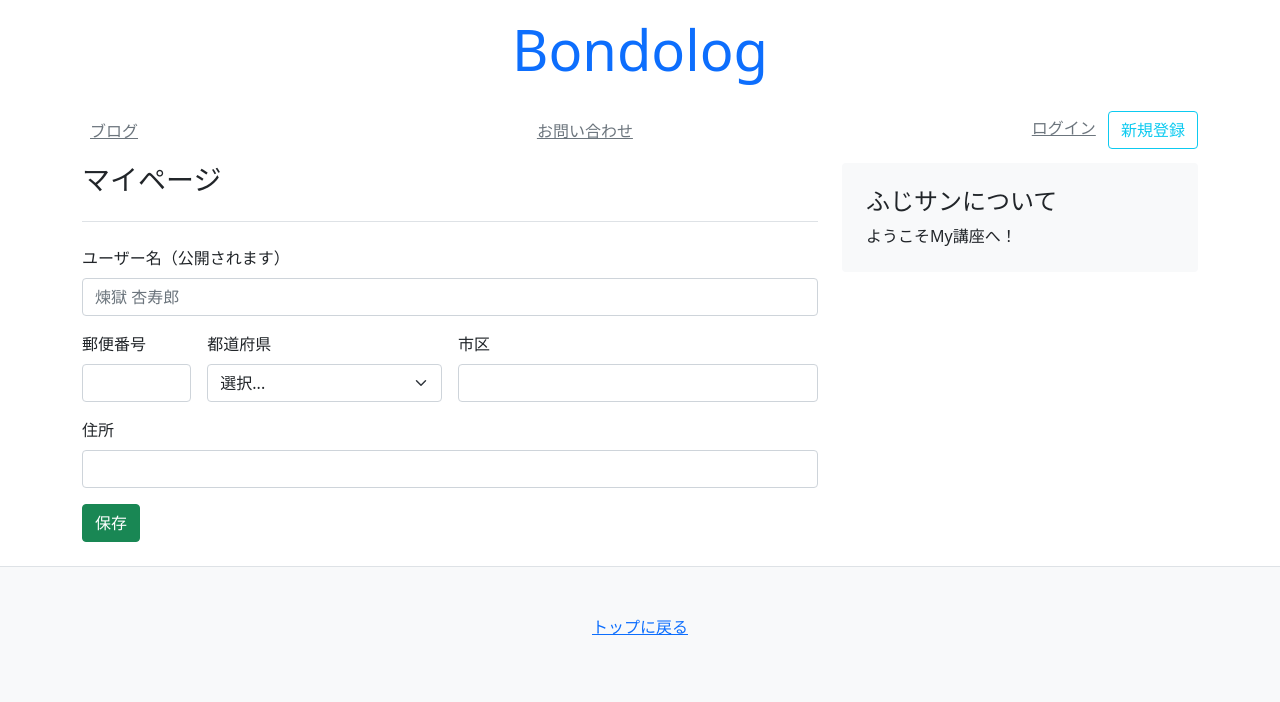
After one commit to yutaweb/blog-backend, a Django app: template templates/mysite/mypage.html in a window 1280 px wide. The commit adds this page. Shown: the top 702 px of the page. Run offline with Django 4.2, Linux system fonts and the light colour scheme; the template is opened without the code that fills it, so the values that code supplies are empty.

Commit message:
BLOG-10 コメント機能の実装に係る外枠の作成

```diff
--- a/blog/admin.py
+++ b/blog/admin.py
@@ -1,4 +1,5 @@
 from django.contrib import admin
-from blog.models import Article
+from blog.models import Article, Comment
 
 admin.site.register(Article)
+admin.site.register(Comment)
--- a/config/urls.py
+++ b/config/urls.py
@@ -10,4 +10,5 @@ urlpatterns = [
     path('logout/', LogoutView.as_view()),
     path('blog/', include('blog.urls')),
     path('signup/', views.signup),
+    path('mypage/', views.mypage),
 ]
--- /dev/null
+++ b/mysite/models/__init__.py
@@ -0,0 +1,2 @@
+from account_models import User
+from profile_models import Profile
--- a/mysite/models.py
+++ b/mysite/models/account_models.py
@@ -27,15 +27,11 @@ class User(AbstractBaseUser):
         max_length=255,
         unique=True,
     )
-
     is_active = models.BooleanField(default=True)
-
     is_admin = models.BooleanField(default=False)
 
     objects = UserManager()
-
     USERNAME_FIELD = 'email'
-
     REQUIRED_FIELDS = []
 
     def __str__(self):
--- a/templates/blog/article.html
+++ b/templates/blog/article.html
@@ -10,6 +10,10 @@
             </h3>
             <p class="small text-muted text-right">{{ article.created_at }} {{ article.author }}</p>
             <p>{{ article.text }}</p>
+
+            <hr class="my-4">
+            {% include 'mysite/snippets/comment.html' %}
+
         </div>
 
         {% include 'mysite/snippets/sidebar.html' %}
--- /dev/null
+++ b/templates/mysite/mypage.html
@@ -0,0 +1,58 @@
+<!--
+    mysite/mapege.html
+    一部、動画内とは異なり ユーザー名のinputのidやname属性を修正したものになります。
+-->
+
+{% extends 'mysite/base.html' %}
+
+{% block content %}
+
+<main class="container">
+    <div class="row">
+        <div class="col-md-8">
+        <h3 class="pb-4 mb-4 font-italic border-bottom">
+            マイページ
+        </h3>
+
+        <form class="row g-3" method="POST">
+            {% csrf_token %}
+            <div class="col-12">
+                <label class="form-label">ユーザー名（公開されます）</label>
+                <input type="text" class="form-control" id="id_username" name="username" placeholder="煉獄 杏寿郎">
+              </div>
+
+              <div class="col-md-2">
+                <label class="form-label">郵便番号</label>
+                <input type="text" class="form-control" id="id_zipcode" name="zipcode">
+              </div>
+              <div class="col-md-4">
+                <label class="form-label">都道府県</label>
+                <select id="id_prefecture" name="prefecture" class="form-select">
+                  <option selected>選択...</option>
+                  <option>...</option>
+                </select>
+              </div>
+              <div class="col-md-6">
+                <label class="form-label">市区</label>
+                <input type="text" class="form-control" id="id_city" name="city">
+              </div>
+
+            <div class="col-12">
+              <label class="form-label">住所</label>
+              <input type="text" class="form-control" id="id_address" name="address" placeholder="">
+            </div>
+
+            <div class="col-12">
+              <button type="submit" class="btn btn-success">保存</button>
+            </div>
+          </form>
+
+        </div>
+
+        {% include 'mysite/snippets/sidebar.html' %}
+
+    </div>
+</main>
+
+
+{% endblock %}
```
Also changed, not shown: blog/forms.py (added, +10 -0 lines), blog/models.py (+9 -0 lines), blog/views.py (+15 -1 lines), mysite/models/profile_models.py (added, +11 -0 lines), mysite/views.py (+8 -0 lines), templates/mysite/snippets/comment.html (added, +31 -0 lines), blog/migrations/0002_comment.py (added), db.sqlite3.
